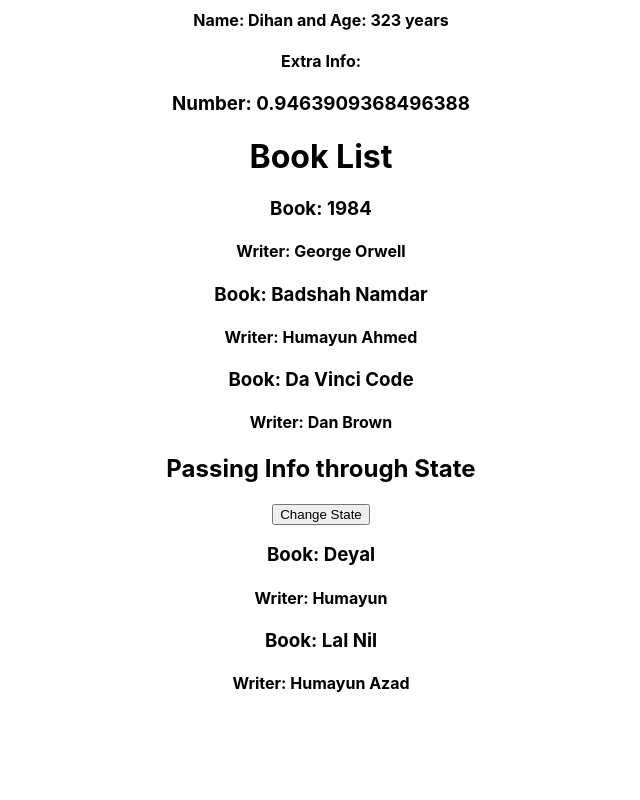
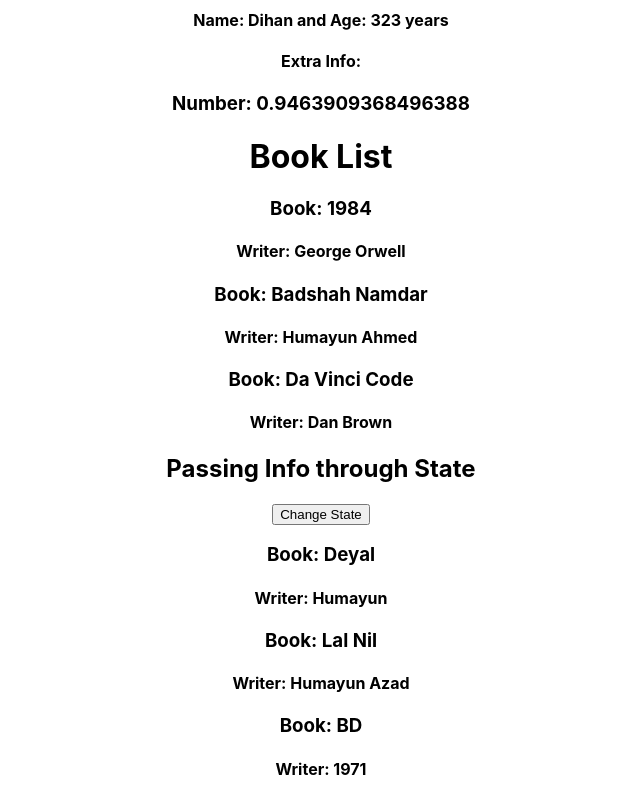
Before and after one commit to Hasan-Saju/React-with-Redux, a React (Create React App) app in the folder React_Basics/hello-world/: page / in a window 1280 px wide. Shown: the part 609-1409 px from the top of the page, without its empty margins (319-959 px from the left). Before the commit the page ends 1323 px from the top, so only its background shows below. Built offline with nearby package versions, Linux system fonts and the light colour scheme.

Commit message:
pass methods in props

```diff
--- a/React_Basics/hello-world/src/App.js
+++ b/React_Basics/hello-world/src/App.js
@@ -32,6 +32,7 @@
     books: [
       { bookName: "Deyal", writer: "Humayun" },
       { bookName: "Lal Nil", writer: "Humayun Azad" },
+      { bookName: "BD", writer: "1971" },
     ],
     otherProperty: "Hello from state",
   };
@@ -41,12 +42,13 @@
   //   this.state = {};
   // }
 
-  changeBookState = () => {
+  changeBookState = (newBookSeries) => {
     console.log("Button Clicked");
     this.setState({
       books: [
-        { bookName: "IUT", writer: "OIC" },
+        { bookName: newBookSeries, writer: "OIC" },
         { bookName: "Peace", writer: "Hasan Saju" },
+        { bookName: "Teach urself c++", writer: "Schildt" },
       ],
     });
   };
@@ -70,7 +72,9 @@
         <h2>Passing Info through State</h2>
         {/* changeBookState() dile page load howar sathe sathe function load hoye
         jabe  */}
-        <button onClick={this.changeBookState}>Change State</button>
+        <button onClick={() => this.changeBookState("Passing with parameter")}>
+          Change State
+        </button>
         <Book
           bookName={this.state.books[0].bookName}
           writer={this.state.books[0].writer}
@@ -78,6 +82,11 @@
         <Book
           bookName={this.state.books[1].bookName}
           writer={this.state.books[1].writer}
+        />
+        <Book
+          bookName={this.state.books[2].bookName}
+          writer={this.state.books[2].writer}
+          change={this.changeBookState.bind(this, "Another Change")}
         />
       </div>
     );
--- a/React_Basics/hello-world/src/components/Book.js
+++ b/React_Basics/hello-world/src/components/Book.js
@@ -3,7 +3,7 @@
 const Book = (props) => {
   return (
     <div>
-      <h3>Book: {props.bookName}</h3>
+      <h3 onClick={props.change}>Book: {props.bookName}</h3>
       <h4>Writer: {props.writer}</h4>
     </div>
   );
```
